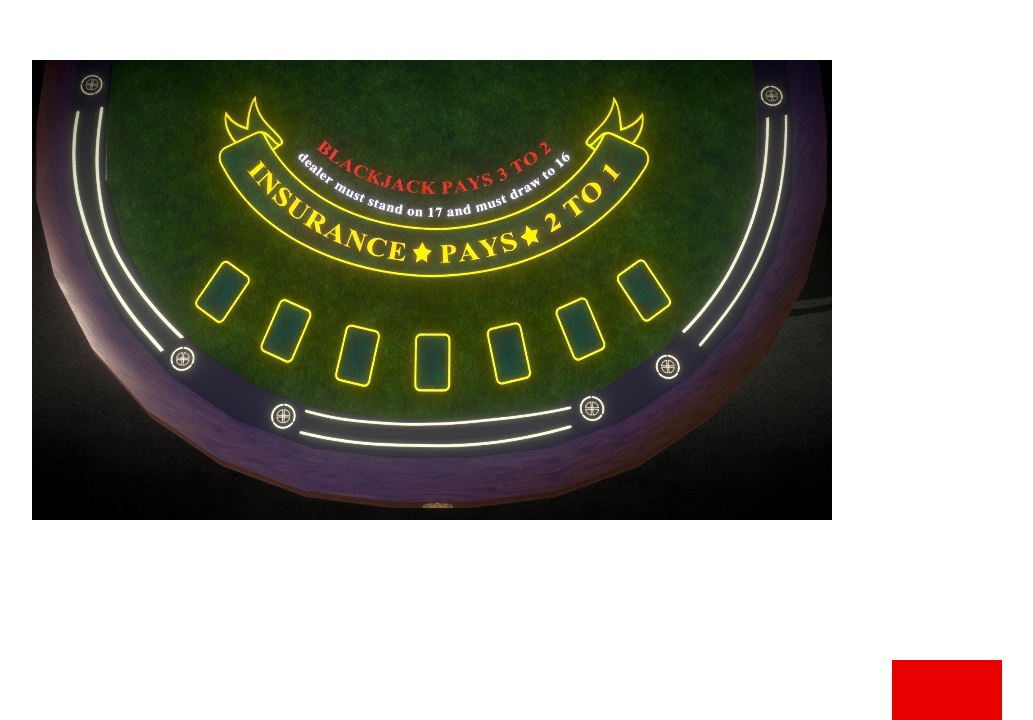
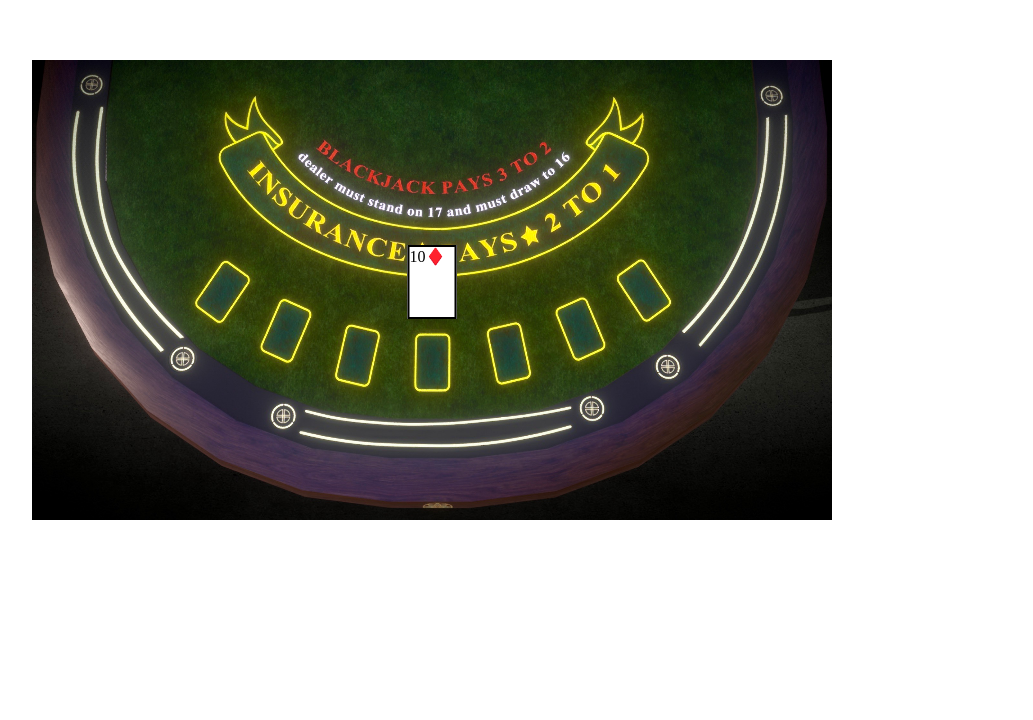
Before and after one commit to rene2412/OnlineBlackjack, a React (Vite) app: page / in a window 1280 px wide. Shown: the part 118-838 px from the top of the page, without its empty margins (208-1241 px from the left). After the commit the page ends 816 px from the top, so only its background shows below. Built offline with nearby package versions, Linux system fonts and the light colour scheme.

Commit message:
working on card design

```diff
--- a/src/card/card.css
+++ b/src/card/card.css
@@ -1,9 +1,22 @@
-.cards {
-   border: 2px rgb(255, 255, 255);
+.deck {
+  display: flex;
+  flex-wrap: wrap;
+  gap: 5px;
+}
+
+.card {
    position: absolute;
+   top: 50%;
+   left: 50%;
    transform: translate(-50%, -50%);
-   right: 15px;
-   width: 110px;
-   height: 60px;
-   background-color: rgb(232, 0, 0);
+   width: 45px;
+   height: 70px;
+   font-size: 16px;
+   background-color: rgb(255, 255, 255);
+   border: 2px solid rgb(0, 0, 0);
 }
+.top-left {
+   top: 3px;
+   left: 3px;
+   bottom: 20px;
+}
--- a/src/card/card.jsx
+++ b/src/card/card.jsx
@@ -1,7 +1,29 @@
 import React from "react"
 import "./card.css"
-export default function Card() {
+
+const num_values = ['A', '2', '3', '4', '5', '6', '7', '8', '9', '10'];
+const face_values = ['K', 'Q', 'J'];
+const suits = [
+    { symbol: '♣️', color: "black" },
+    { symbol: '♠️', color: "black" },
+    { symbol: '♥️', color: "red"   },
+    { symbol: '♦️', color: "red"   }
+]
+
+export default function Card({value, suit}) {
+    const deck = [];
+        for (let k = 0; k < suits.length; k++) {
+            for (let i = 0; i < num_values.length; i++) {
+                const suit = suits[k];
+                const value = num_values[i];
+                deck.push(
+                   <div key={value + suit.symbol} className={`card ${suit.color}`}>
+                        <div className="top-left">{value}{suit.symbol}</div>
+                    </div>
+                );
+           }
+    }
         return (
-            <div className="cards"></div>
+                <div className="deck">{deck} </div>
         );
 }
```
